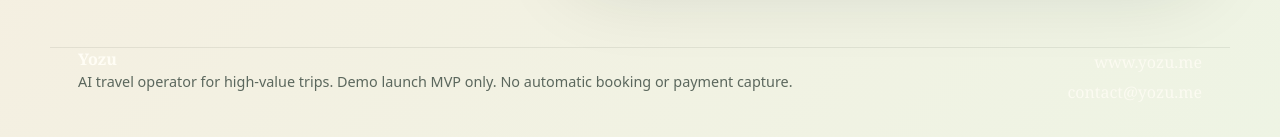
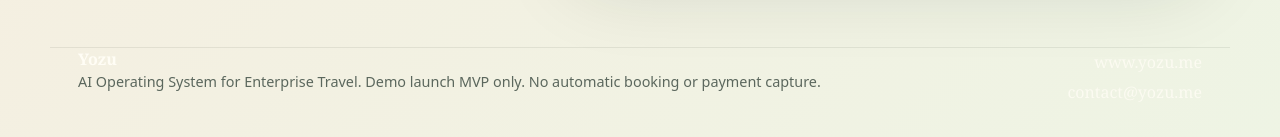
Before and after one commit to lorettawillow-lele/yozu-web, a Next.js app: page /intake in a window 1280 px wide. Shown: the part 1819-1956 px from the top of the page. Built offline with nearby package versions, Linux system fonts and the light colour scheme.

Commit message:
feat: update Yozu tagline and positioning

```diff
--- a/app/page.tsx
+++ b/app/page.tsx
@@ -9,7 +9,7 @@ export default function Home() {
       <section className="hero landingHero">
         <div className="heroGrid landingGrid">
           <div className="heroCopy">
-            <p className="eyebrow">AI travel operator for high-value trips</p>
+            <p className="eyebrow">AI Operating System for Enterprise Travel</p>
             <h1>Trustworthy travel execution starts before booking.</h1>
             <p className="lede">
               {BRAND.productDisplayName} helps travelers move from messy intent to decision-ready,
--- a/app/ui.tsx
+++ b/app/ui.tsx
@@ -37,7 +37,7 @@ export function SiteFooter() {
       <div>
         <strong>{BRAND.productDisplayName}</strong>
         <p>
-          AI travel operator for high-value trips. Demo launch MVP only. No automatic booking or
+          AI Operating System for Enterprise Travel. Demo launch MVP only. No automatic booking or
           payment capture.
         </p>
       </div>
```
Also changed, not shown: 1 other file (tests, documents, lock files or other folders).
